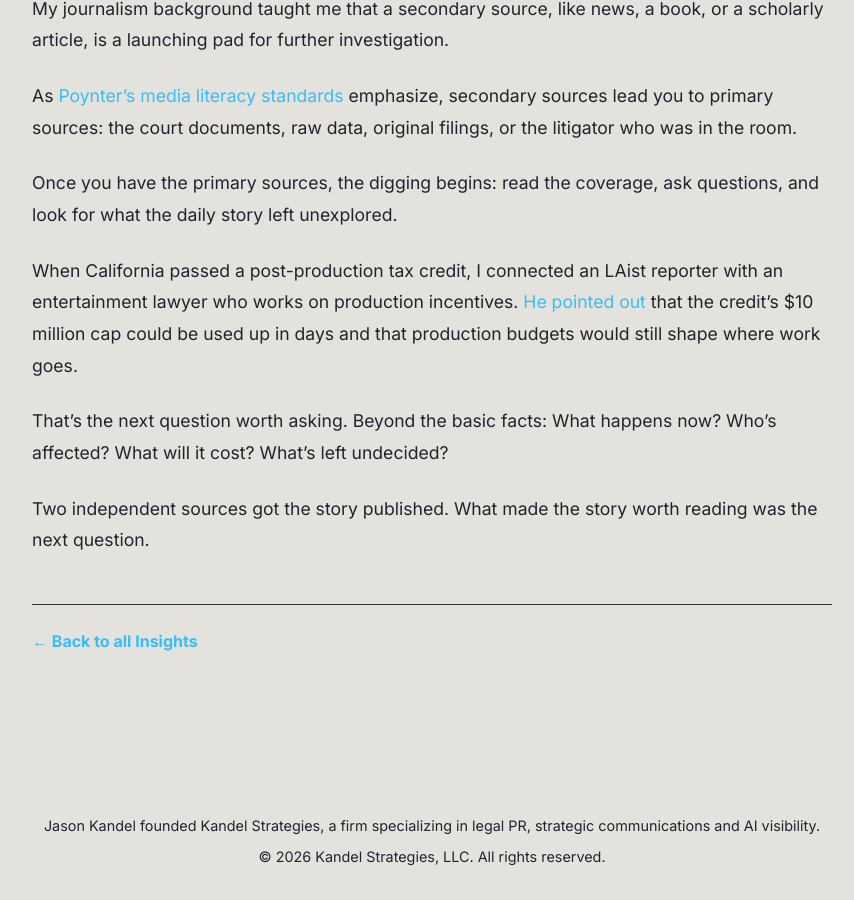
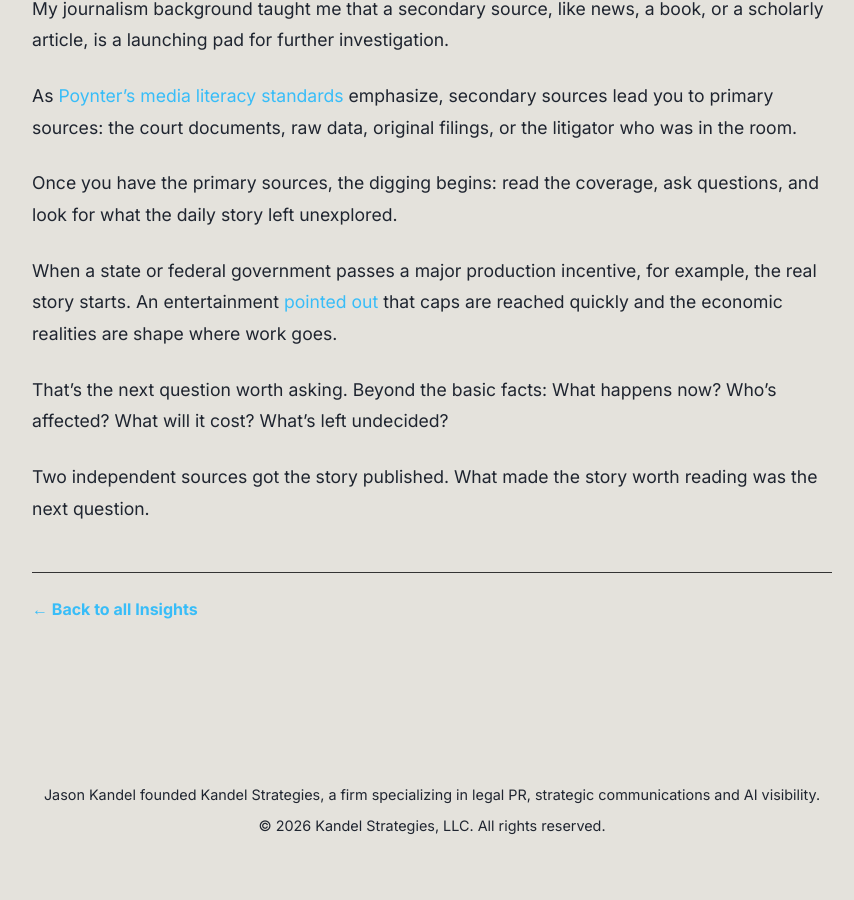
Before and after one commit to jkandel/kandel-website, a Jekyll site: the page built from _posts/2026-11-06-what-good-writing-takes-in-the-ai-era.md, in a window 1280 px wide and 900 px high, scrolled down 1555 px. Shown: the whole window, without its empty margins (208-1062 px from the left). Built offline with Jekyll 4.4.1, drawn with Linux system fonts in a browser that asks for light colours.

Commit message:
Update _posts/2026-11-06-what-good-writing-takes-in-the-ai-era.md (via Pages CMS)

```diff
--- a/_posts/2026-11-06-what-good-writing-takes-in-the-ai-era.md
+++ b/_posts/2026-11-06-what-good-writing-takes-in-the-ai-era.md
@@ -24,7 +24,7 @@ As [Poynter's media literacy standards](https://www.poynter.org/mediawise/misinf
 
 Once you have the primary sources, the digging begins: read the coverage, ask questions, and look for what the daily story left unexplored.
 
-When California passed a post-production tax credit, I connected an LAist reporter with an entertainment lawyer who works on production incentives. [He pointed out](https://laist.com/news/arts-and-entertainment/california-post-production-tax-credit-federal-credit-game-changer) that the credit's $10 million cap could be used up in days and that production budgets would still shape where work goes.
+When a state or federal government passes a major production incentive, for example, the real story starts. An entertainment [pointed out](https://laist.com/news/arts-and-entertainment/california-post-production-tax-credit-federal-credit-game-changer) that caps are reached quickly and the economic realities are shape where work goes.
 
 That's the next question worth asking. Beyond the basic facts: What happens now? Who's affected? What will it cost? What's left undecided?
 
```
